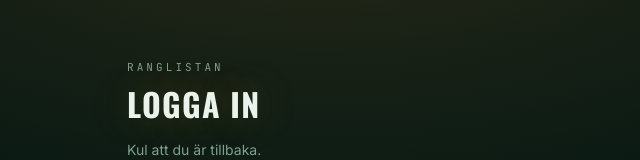
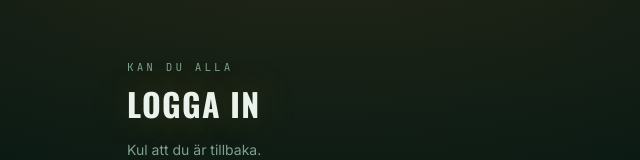
Before and after one commit to GreekInSweden/vemvetmest, a Next.js app: page /login in a window 1280 px wide. Shown: the top 160 px of the page, without its empty margins (319-959 px from the left). Built offline with nearby package versions, Linux system fonts and the light colour scheme; no server answers.

Commit message:
Add files via upload

```diff
--- a/app/login/page.js
+++ b/app/login/page.js
@@ -30,7 +30,7 @@ export default function LoginPage() {
 
   return (
     <div className="wrap" style={{ maxWidth: 420, paddingTop: 60 }}>
-      <div className="eyebrow">Ranglistan</div>
+      <div className="eyebrow">Kan Du Alla</div>
       <h1 className="brand" style={{ fontSize: 32 }}>Logga in</h1>
       <p className="subhead" style={{ marginBottom: 22 }}>Kul att du är tillbaka.</p>
 
```
